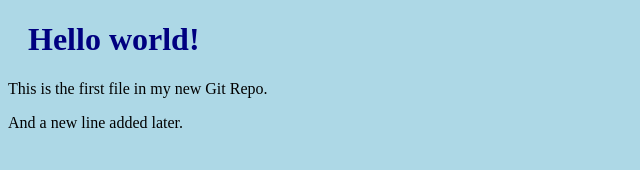
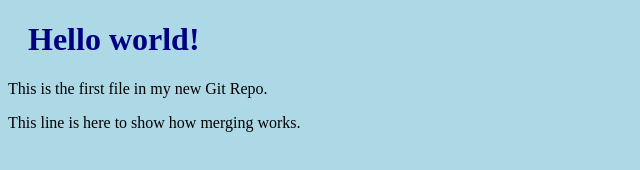
Before and after one commit to JockRodger/hello-world, a plain HTML site: page index.html in a window 1280 px wide. Shown: the whole page, without its empty margins (0-640 px from the left). Drawn offline with Linux system fonts and the light colour scheme.

Commit message:
updated with emergency fix

```diff
--- a/index.html
+++ b/index.html
@@ -8,7 +8,7 @@
 
 <h1>Hello world!</h1>
 <p>This is the first file in my new Git Repo.</p>
-<p>And a new line added later.</p>
+<p>This line is here to show how merging works.</p>
 
 </body>
 </html>
```
